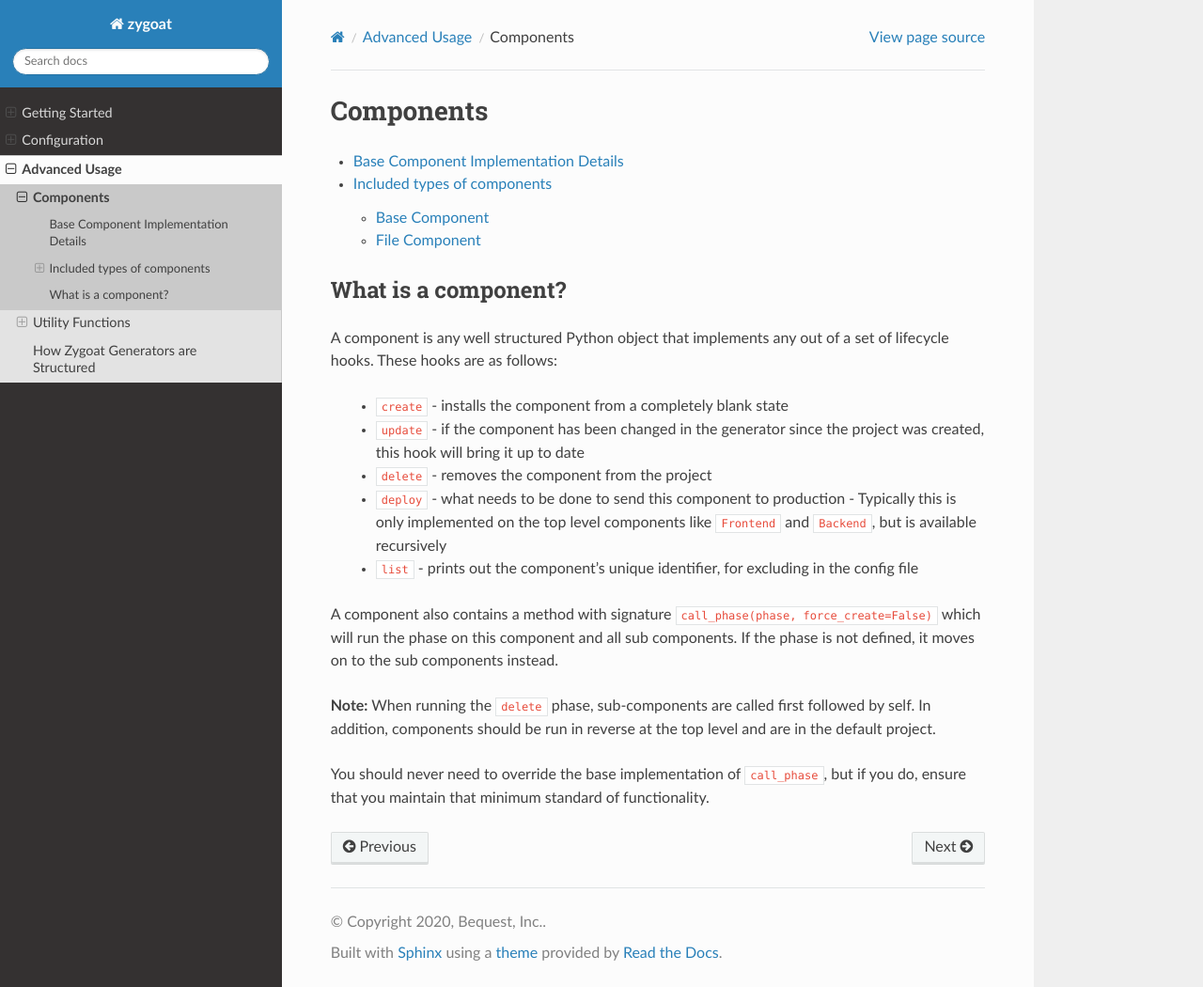
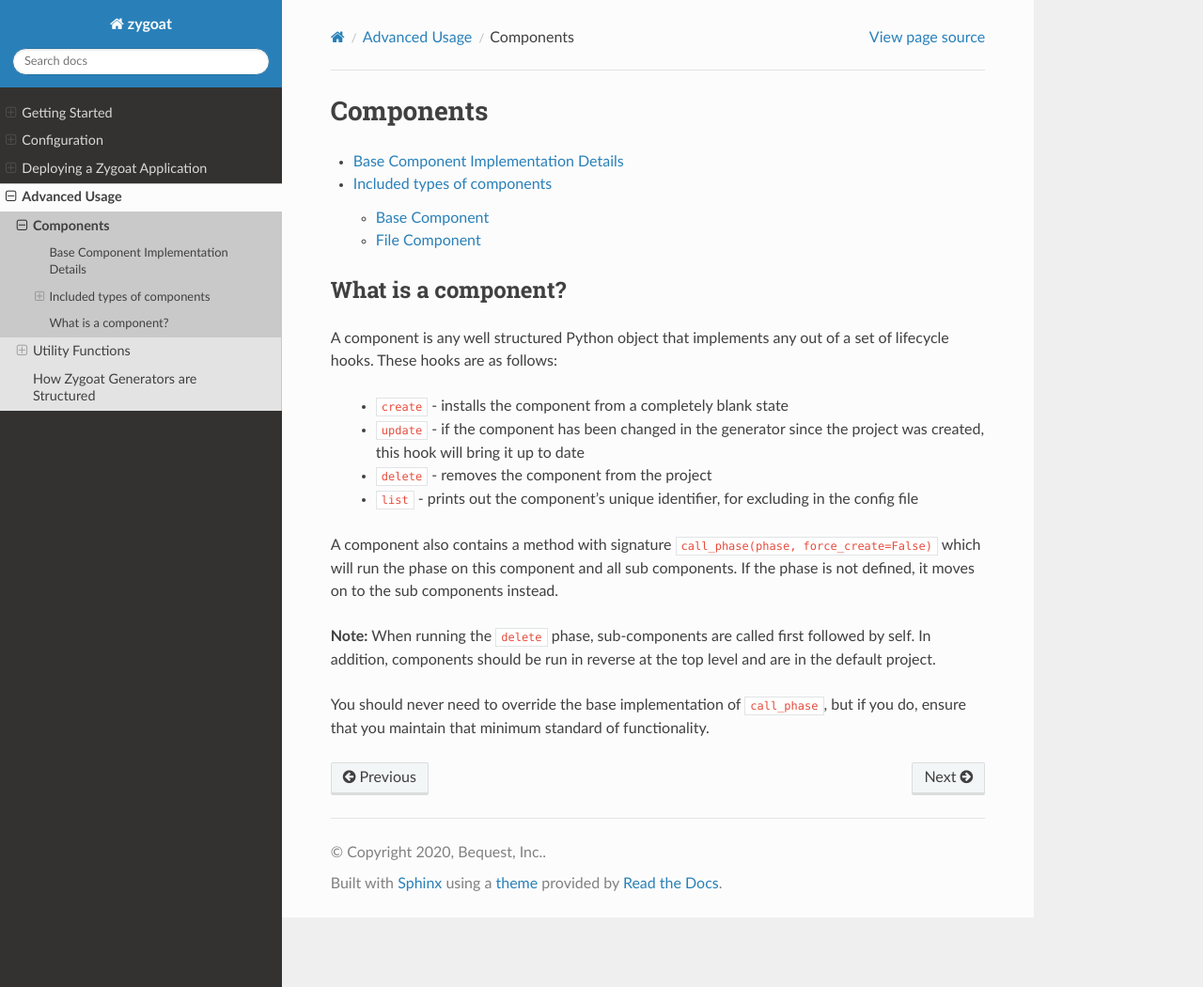
Before and after one commit to MetLifeLegalPlans/zygoat, a Sphinx documentation site: the page built from docs/advanced/components.rst, in a window 1280 px wide and 1050 px high. Shown: the whole window at 94% size. Built offline with Sphinx 7.4.7 and the Read the Docs theme 2.0.0, drawn with Linux system fonts in a browser that asks for light colours.

Commit message:
Remove the deploy phase; document it

```diff
--- a/docs/advanced/components.rst
+++ b/docs/advanced/components.rst
@@ -15,8 +15,6 @@
  - ``create`` - installs the component from a completely blank state
  - ``update`` - if the component has been changed in the generator since the project was created, this hook will bring it up to date
  - ``delete`` - removes the component from the project
- - ``deploy`` - what needs to be done to send this component to production
-   - Typically this is only implemented on the top level components like ``Frontend`` and ``Backend``, but is available recursively
  - ``list`` - prints out the component's unique identifier, for excluding in the config file
 
 A component also contains a method with signature ``call_phase(phase, force_create=False)`` which will run the phase on this component and all sub components. If the phase is not defined, it moves on to the sub components instead.
--- a/docs/index.rst
+++ b/docs/index.rst
@@ -11,4 +11,5 @@
 
    introduction
    configuration
+   deployment
    advanced/index
```
Also changed, not shown: docs/deployment.rst (added, +20 -0 lines), 2 other files.
